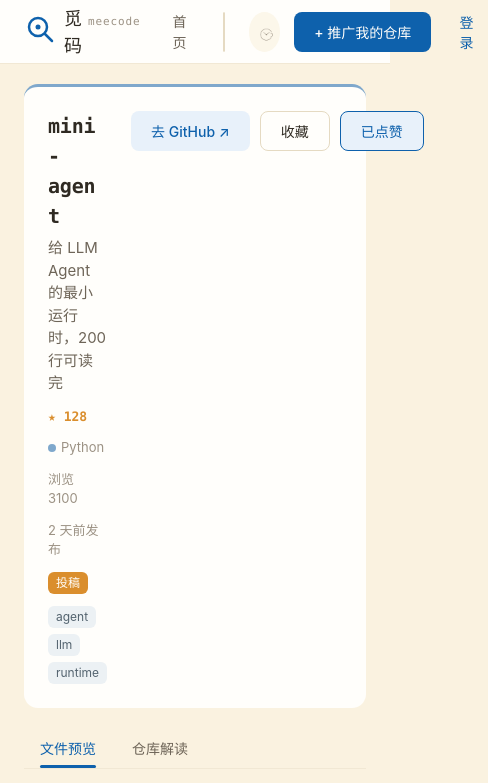
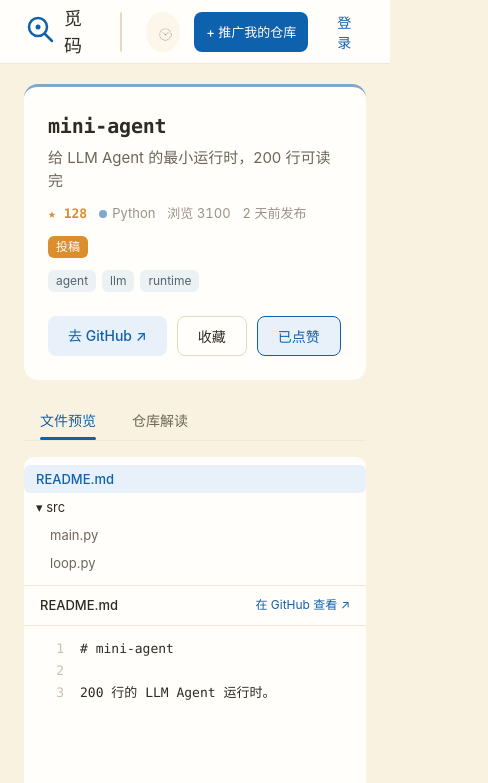
Before and after one commit to alaala-daka/Meecode-Find_your_code, a React (Vite) app in the folder frontend/: page /repo/1 in a window 390 px wide. Shown: the top 783 px of the page, 488 px wide, since content can reach past the window. Built offline with nearby package versions, Linux system fonts and the light colour scheme.

Commit message:
fix(frontend): 全局润色——封面规范/长内容截断/触摸与字号/窄屏布局

```diff
--- a/frontend/src/components/Capsule.css
+++ b/frontend/src/components/Capsule.css
@@ -1,9 +1,13 @@
 /* src/components/Capsule.css */
 .capsule {
   display: inline-block;
+  max-width: 16em; /* 长分类/长 tag 截断，防撑破卡片 */
+  overflow: hidden;
+  text-overflow: ellipsis;
   padding: 2px 8px;
   border-radius: var(--radius-sm);
   font-size: 12px;
   line-height: 18px;
   white-space: nowrap;
+  vertical-align: middle;
 }
--- a/frontend/src/components/FeatureBar.css
+++ b/frontend/src/components/FeatureBar.css
@@ -37,7 +37,7 @@
   border-radius: var(--radius-sm);
 }
 .feature-cat { font-size: 12px; color: var(--text3); }
-.feature-title { font-size: 20px; line-height: 26px; }
+.feature-title { font-size: 20px; line-height: 26px; text-wrap: balance; }
 .feature-title a {
   font-family: var(--font-mono);
   font-weight: 600;
@@ -62,6 +62,7 @@
   flex-wrap: wrap;
   font-size: 13px;
   color: var(--text3);
+  font-variant-numeric: tabular-nums;
 }
 .feature-stars { font-family: var(--font-mono); font-weight: 600; color: var(--brand_amber); }
 .feature-lang { display: inline-flex; align-items: center; gap: 5px; }
--- a/frontend/src/components/FeatureBar.tsx
+++ b/frontend/src/components/FeatureBar.tsx
@@ -12,7 +12,7 @@ export default function FeatureBar({ data }: { data: RepoCardData }) {
   return (
     <section className="feature-bar" aria-label="今日精选">
       <Link className="feature-cover" to={`/repo/${data.id}`} aria-label={data.title} tabIndex={-1}>
-        <RepoCover name={data.title} language={data.language} topics={data.topics} coverUrl={data.cover_url} />
+        <RepoCover name={data.title} language={data.language} topics={data.topics} coverUrl={data.cover_url} loading="eager" />
       </Link>
       <div className="feature-info">
         <p className="feature-eyebrow">
--- a/frontend/src/components/RepoCard.css
+++ b/frontend/src/components/RepoCard.css
@@ -95,6 +95,6 @@
   overflow: hidden;
   text-overflow: ellipsis;
 }
-.repo-card-meta { font-size: 13px; color: var(--text3); }
+.repo-card-meta { font-size: 13px; color: var(--text3); font-variant-numeric: tabular-nums; }
 .meta-author { transition: color var(--time-fast); }
 .meta-author:hover { color: var(--brand_blue); }
--- a/frontend/src/components/RepoCover.tsx
+++ b/frontend/src/components/RepoCover.tsx
@@ -10,6 +10,14 @@ interface Props {
   topics: string[]
   coverUrl?: string | null
   className?: string
+  /** 图片来源加载策略：网格折下内容默认 lazy，首屏头条传 eager */
+  loading?: 'lazy' | 'eager'
+}
+
+// 封面内 topic 胶囊字号：按估算宽度降档（胶囊定宽 138，防文字溢出画布）
+function capsuleFontSize(t: string): number {
+  const est = [...t].reduce((acc, ch) => acc + (ch.charCodeAt(0) > 255 ? 22 : 12), 0)
+  return est > 132 ? 17 : 22
 }
 
 // 长名拆两行：≤14 单行；否则取前 12 字符（已以 '-' 结尾则不重复追加）与剩余部分
@@ -37,9 +45,10 @@ function codeBars(name: string): Bar[] {
   return bars
 }
 
-export default function RepoCover({ name, language, topics, coverUrl, className }: Props) {
+export default function RepoCover({ name, language, topics, coverUrl, className, loading }: Props) {
   if (coverUrl) {
-    return <img className={`repo-cover repo-cover-img ${className ?? ''}`} src={coverUrl} alt={name} />
+    return <img className={`repo-cover repo-cover-img ${className ?? ''}`} src={coverUrl} alt={name}
+      width={672} height={378} loading={loading ?? 'lazy'} />
   }
   const base = coverBase(language)
   const accent = languageColor(language)
@@ -68,7 +77,7 @@ export default function RepoCover({ name, language, topics, coverUrl, className
       {shown.map((t, i) => (
         <g key={t}>
           <rect x={48 + i * 150} y="312" width="138" height="40" rx="12" fill={capsuleBg(accent)} />
-          <text x={48 + i * 150 + 69} y="338" fontSize="22" textAnchor="middle" fill={capsuleText(accent)}>{t}</text>
+          <text x={48 + i * 150 + 69} y="338" fontSize={capsuleFontSize(t)} textAnchor="middle" fill={capsuleText(accent)}>{t}</text>
         </g>
       ))}
     </svg>
--- a/frontend/src/components/TopBar.css
+++ b/frontend/src/components/TopBar.css
@@ -101,3 +101,9 @@
   display: flex; align-items: center; justify-content: center;
   font-weight: 500;
 }
+
+/* 窄屏：收起字标与导航，压缩主按钮，保搜索框空间 */
+@media (max-width: 760px) {
+  .logo-sub, .topbar-nav { display: none; }
+  .btn-submit { padding: 0 12px; font-size: 13px; }
+}
--- a/frontend/src/pages/ProfilePage.css
+++ b/frontend/src/pages/ProfilePage.css
@@ -44,7 +44,7 @@
   box-shadow: var(--focus_ring);
   outline: none;
 }
-.profile-stats { display: flex; gap: 20px; margin-top: 8px; color: var(--text3); font-size: 13px; }
+.profile-stats { display: flex; gap: 20px; margin-top: 8px; color: var(--text3); font-size: 13px; font-variant-numeric: tabular-nums; }
 .profile-stats b { font-family: var(--font-mono); color: var(--text1); font-weight: 600; }
 
 .profile-page .tabs { position: sticky; top: 64px; z-index: 18; margin-top: 24px; background: var(--bg3); }
--- a/frontend/src/pages/RepoPage.css
+++ b/frontend/src/pages/RepoPage.css
@@ -2,6 +2,7 @@
 .repo-loading { color: var(--text3); padding: 60px 0; text-align: center; }
 .repo-head {
   display: flex;
+  flex-wrap: wrap; /* 窄屏标题与按钮组换行，防横向溢出 */
   justify-content: space-between;
   gap: 24px;
   padding: 24px;
@@ -15,9 +16,10 @@
   font-weight: 600;
   letter-spacing: -0.01em;
   overflow-wrap: anywhere;
+  text-wrap: balance;
 }
 .repo-tagline { margin-top: 6px; font-size: 15px; color: var(--text2); }
-.repo-meta { display: flex; align-items: center; gap: 12px; margin-top: 12px; color: var(--text3); font-size: 13px; flex-wrap: wrap; }
+.repo-meta { display: flex; align-items: center; gap: 12px; margin-top: 12px; color: var(--text3); font-size: 13px; flex-wrap: wrap; font-variant-numeric: tabular-nums; }
 .repo-stars { font-family: var(--font-mono); font-weight: 600; color: var(--brand_amber); }
 .repo-lang { display: inline-flex; align-items: center; gap: 5px; }
 .repo-topics { display: flex; flex-wrap: wrap; gap: 6px; margin-top: 12px; }
@@ -49,6 +51,18 @@
 .explain-title { font-size: 16px; font-weight: 500; color: var(--text2); }
 .explain-sub { font-size: 13px; color: var(--text3); }
 
+/* 窄屏：文件树改上树下码，操作按钮换行 */
+@media (max-width: 760px) {
+  .repo-files { flex-direction: column; }
+  .file-tree {
+    flex: none; width: 100%;
+    max-height: 240px;
+    border-right: none;
+    border-bottom: 1px solid var(--line_light);
+  }
+  .repo-head-actions { flex-wrap: wrap; }
+}
+
 .repo-discussions { margin-top: 24px; padding: 20px 24px; background: var(--bg1); border-radius: var(--radius-lg); }
 .discussions-title { font-size: 16px; font-weight: 500; margin-bottom: 12px; }
 .discussions-body { color: var(--text3); font-size: 13px; }
--- a/frontend/src/pages/SearchPage.css
+++ b/frontend/src/pages/SearchPage.css
@@ -38,8 +38,14 @@
   -webkit-box-orient: vertical;
   overflow: hidden;
 }
-.search-meta { display: flex; align-items: center; gap: 10px; color: var(--text3); font-size: 13px; }
+.search-meta { display: flex; align-items: center; gap: 10px; color: var(--text3); font-size: 13px; font-variant-numeric: tabular-nums; }
 .search-stars { color: var(--brand_amber); }
 .search-lang { display: inline-flex; align-items: center; gap: 5px; }
 .lang-dot { width: 8px; height: 8px; border-radius: 50%; }
 .search-info .capsule { align-self: flex-start; }
+
+/* 窄屏：富卡片改纵向堆叠 */
+@media (max-width: 640px) {
+  .search-card { flex-direction: column; }
+  .search-cover { flex: none; width: 100%; }
+}
--- a/frontend/src/pages/SubmitPage.css
+++ b/frontend/src/pages/SubmitPage.css
@@ -77,10 +77,16 @@
   display: flex; flex-direction: column; gap: 8px;
 }
 .preview-label { font-size: 12px; color: var(--text3); }
-.preview-title { font-family: var(--font-mono); font-size: 15px; font-weight: 600; letter-spacing: -0.01em; overflow-wrap: anywhere; }
+.preview-title { font-family: var(--font-mono); font-size: 15px; font-weight: 600; letter-spacing: -0.01em; overflow-wrap: anywhere; text-wrap: balance; }
 .preview-tagline { font-size: 13px; color: var(--text2); }
 
 .submit-done { display: flex; flex-direction: column; align-items: center; gap: 8px; padding: 60px 0; }
 .done-img { width: 160px; height: 160px; object-fit: contain; }
-.done-title { font-size: 18px; font-weight: 500; }
+.done-title { font-size: 18px; font-weight: 500; text-wrap: balance; }
 .done-sub { font-size: 13px; color: var(--text3); }
+
+/* 窄屏：编辑表单与预览改纵向堆叠 */
+@media (max-width: 860px) {
+  .submit-edit { flex-direction: column; }
+  .edit-preview { flex: none; width: 100%; }
+}
--- a/frontend/src/styles/base.css
+++ b/frontend/src/styles/base.css
@@ -47,6 +47,12 @@ code, pre {
   font-family: ui-monospace, Consolas, "Courier New", monospace;
 }
 
+/* 触摸与点按反馈（可达性补充）：消除移动端双击缩放延迟与灰色高亮 */
+button, a, [role="button"], input, textarea, select {
+  touch-action: manipulation;
+  -webkit-tap-highlight-color: transparent;
+}
+
 /* 全站共用的淡入关键帧（规范 §4.5 大面积淡入 .3s） */
 @keyframes fade-in { from { opacity: 0; } to { opacity: 1; } }
 
```
Also changed, not shown: 1 other file (tests, documents, lock files or other folders).
